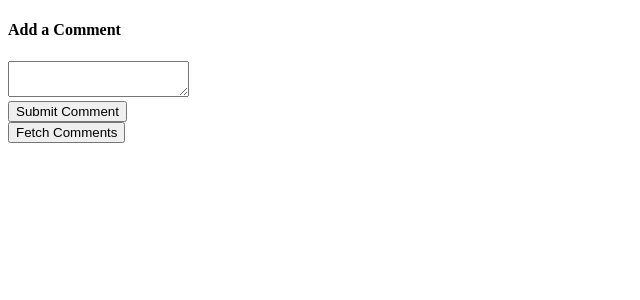
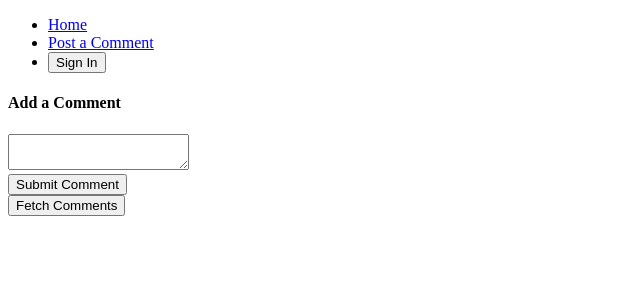
Before and after one commit to IocusBob/Advanced-React, a React (Create React App) app: page /post in a window 1280 px wide. Shown: the top 300 px of the page, without its empty margins (0-640 px from the left). Built offline with nearby package versions, Linux system fonts and the light colour scheme.

Commit message:
Inital Auth Setup

```diff
--- a/src/actions/index.js
+++ b/src/actions/index.js
@@ -1,5 +1,5 @@
 import axios from "axios";
-import { SAVE_COMMENT, FETCH_COMMENTS } from "actions/types";
+import { SAVE_COMMENT, FETCH_COMMENTS, CHANGE_AUTH } from "actions/types";
 
 export const saveComment= (comment) => {
     return {
@@ -15,3 +15,10 @@ export const fetchComments = () => {
         payload: res
     }
 }
+
+export const changeAuth = (isLoggedIn) => {
+    return {
+        type: CHANGE_AUTH,
+        payload: isLoggedIn
+    }
+}
--- a/src/actions/types.js
+++ b/src/actions/types.js
@@ -1,2 +1,3 @@
 export const SAVE_COMMENT = 'SAVE_COMMENT';
 export const FETCH_COMMENTS = 'FETCH_COMMENTS';
+export const CHANGE_AUTH = "CHANGE_AUTH";
--- a/src/components/App.js
+++ b/src/components/App.js
@@ -1,11 +1,46 @@
-import React from 'react'
-import { Route, Routes } from 'react-router-dom'
+import React, { Component } from 'react'
+import { Route, Routes, Link } from 'react-router-dom'
+import { connect } from 'react-redux'
 import CommentBox from 'components/CommentBox'
 import CommentList from 'components/CommentList'
 
-const App = () => {
+class App extends Component {
+    renderButton(){
+        if(this.props.auth){
+            return(
+                <button>
+                    Sign Out
+                </button>
+            )
+        } else {
+            return (
+                <button>
+                    Sign In
+                </button>
+            )
+        }
+    };
+
+    renderHeader(){
+        return (
+            <ul>
+                <li>
+                    <Link to="/">Home</Link>
+                </li>
+                <li>
+                    <Link to="/posts">Post a Comment</Link>
+                </li>
+                <li>
+                    {this.renderButton()}
+                </li>
+            </ul>
+        )
+    };
+
+    render(){
         return (
             <div>
+                {this.renderHeader()}
                 <Routes>
                     <Route exact path="/post" element={<CommentBox />} />
                 <   Route exact path="/" element={<CommentList />} />
@@ -13,5 +48,10 @@ const App = () => {
             </div>
         )
     }
+};
 
-export default App
+function mapStateToProps(state){
+    return { auth: state.auth }
+};
+
+export default connect(mapStateToProps)(App);
--- /dev/null
+++ b/src/reducers/auth.js
@@ -0,0 +1,12 @@
+import { CHANGE_AUTH } from 'actions/types';
+
+function authReducer(state=false, action){
+    switch(action.type){
+        case CHANGE_AUTH:
+            return action.payload;
+        default:
+            return state;
+    }
+}
+
+export default authReducer
--- a/src/reducers/index.js
+++ b/src/reducers/index.js
@@ -1,6 +1,8 @@
 import { combineReducers } from "redux";
 import commentsReducer from "reducers/comments";
+import authReducer from 'reducers/auth'
 
 export default combineReducers({
-    comments: commentsReducer
-})
+    comments: commentsReducer,
+    auth: authReducer
+});
```
Lines whose indentation alone changed are shown as unchanged.
